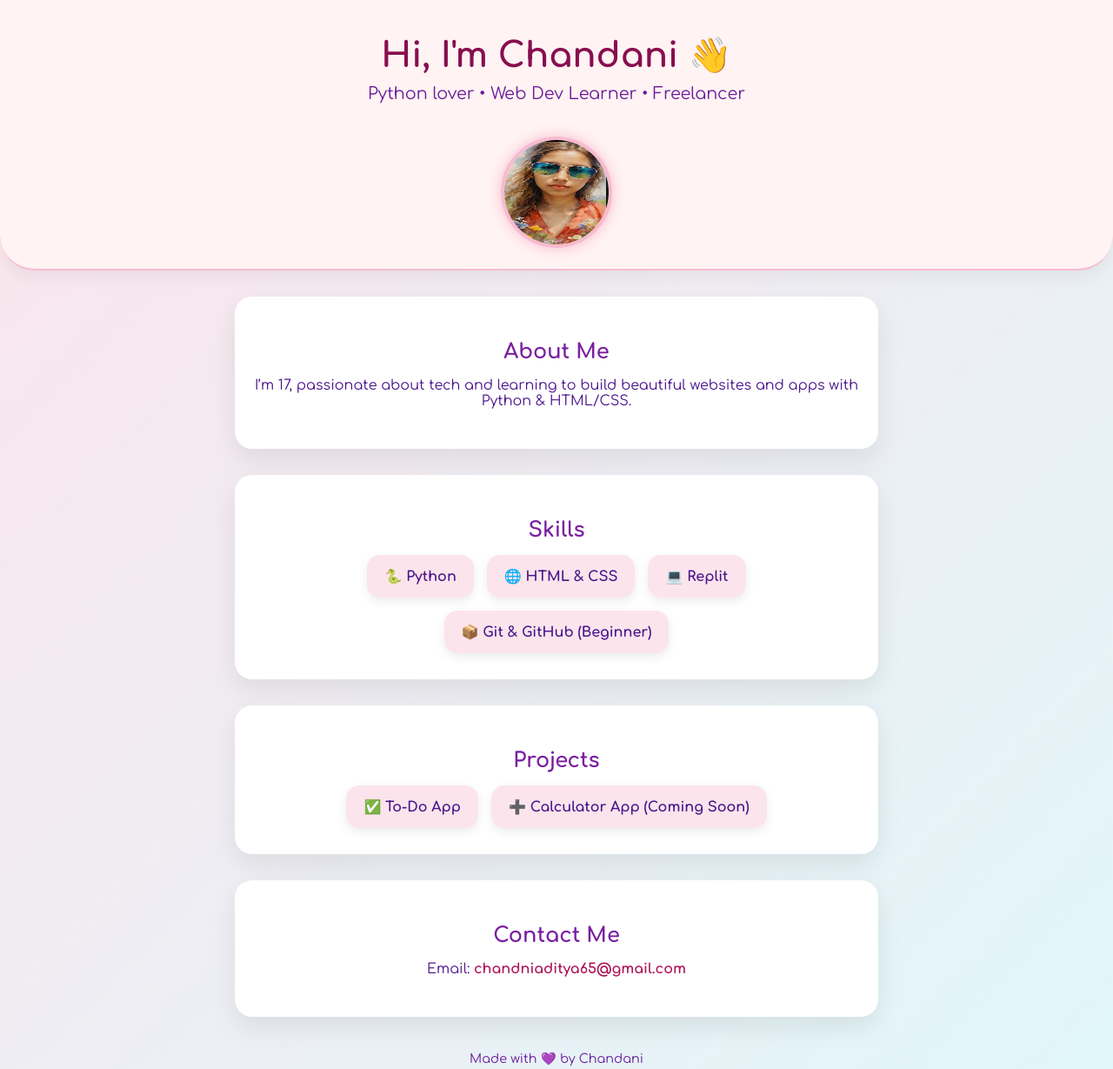
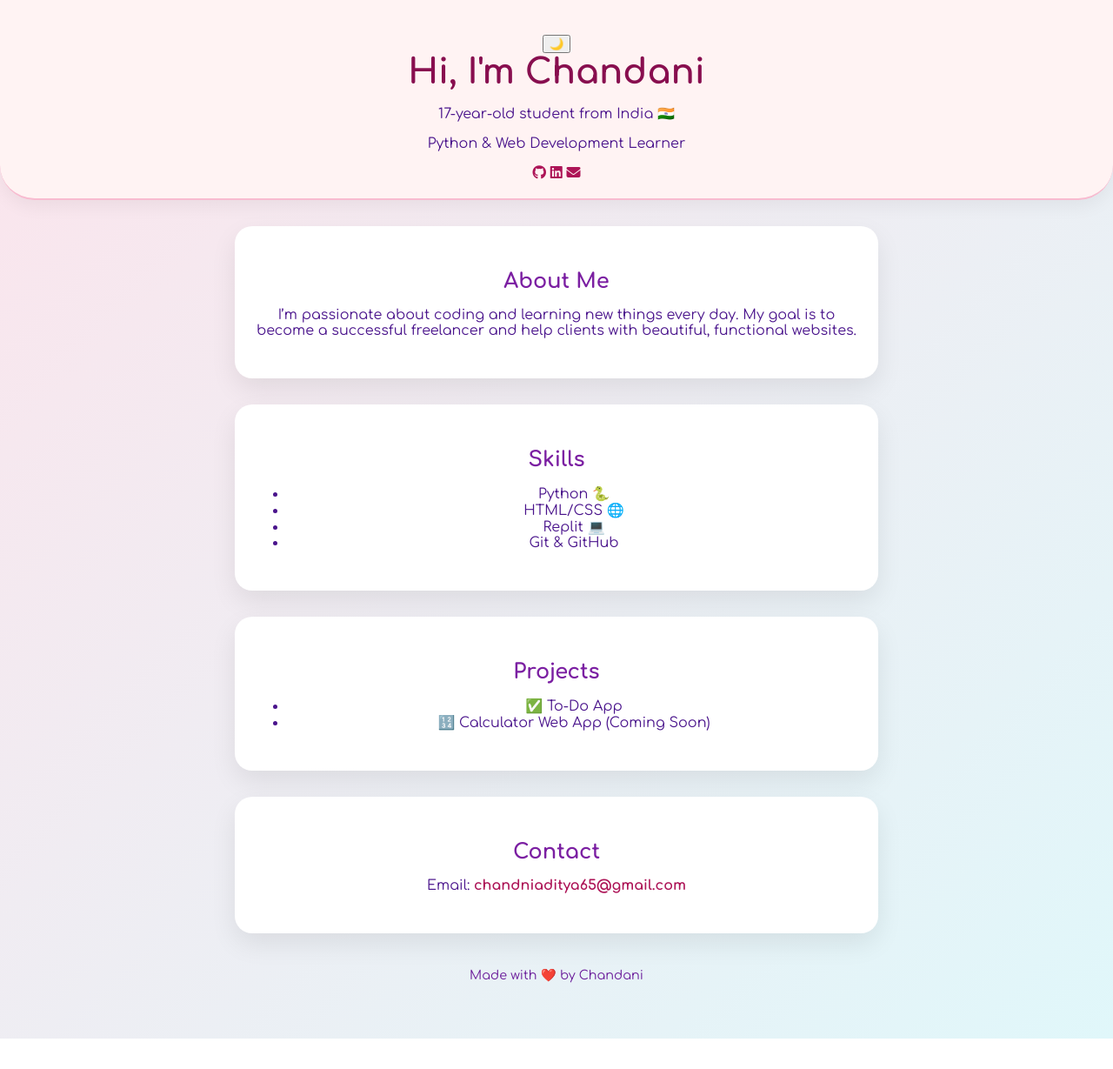
Before and after one commit to Chandani-coder/chandani-coder.github.io, a plain HTML site: page index.html in a window 1280 px wide. Shown: the top 1229 px of the page at 87% size. After the commit the page ends 1194 px from the top, so only its background shows below. Drawn offline with Linux system fonts and the light colour scheme.

Commit message:
Update index.html

```diff
--- a/index.html
+++ b/index.html
@@ -3,47 +3,54 @@
 <head>
   <meta charset="UTF-8" />
   <meta name="viewport" content="width=device-width, initial-scale=1.0"/>
-  <title>Chandani's Portfolio</title>
+  <title>Chandani | Portfolio</title>
   <link rel="stylesheet" href="style.css" />
-  <link href="https://fonts.googleapis.com/css2?family=Comfortaa:wght@400;700&display=swap" rel="stylesheet" />
+  <script defer src="script.js"></script>
+  <link href="https://cdnjs.cloudflare.com/ajax/libs/font-awesome/6.4.0/css/all.min.css" rel="stylesheet"/>
 </head>
 <body>
   <header>
-    <h1>Hi, I'm Chandani 👋</h1>
-    <p class="subtitle">Python lover • Web Dev Learner • Freelancer</p>
-    <img class="profile" src="IMG_20250607_122113_177.jpg" alt="Chandani's photo">
+    <button id="toggle-theme">🌙</button>
+    <h1>Hi, I'm <span class="highlight">Chandani</span></h1>
+    <p>17-year-old student from India 🇮🇳</p>
+    <p>Python & Web Development Learner</p>
+    <div class="social">
+      <a href="https://github.com/chandani-coder" target="_blank"><i class="fab fa-github"></i></a>
+      <a href="https://linkedin.com" target="_blank"><i class="fab fa-linkedin"></i></a>
+      <a href="mailto:chandniaditya65@gmail.com"><i class="fas fa-envelope"></i></a>
+    </div>
   </header>
 
   <section>
     <h2>About Me</h2>
-    <p>I’m 17, passionate about tech and learning to build beautiful websites and apps with Python & HTML/CSS.</p>
+    <p>I’m passionate about coding and learning new things every day. My goal is to become a successful freelancer and help clients with beautiful, functional websites.</p>
   </section>
 
   <section>
     <h2>Skills</h2>
-    <div class="card-container">
-      <div class="card">🐍 Python</div>
-      <div class="card">🌐 HTML & CSS</div>
-      <div class="card">💻 Replit</div>
-      <div class="card">📦 Git & GitHub (Beginner)</div>
-    </div>
+    <ul class="skills">
+      <li>Python 🐍</li>
+      <li>HTML/CSS 🌐</li>
+      <li>Replit 💻</li>
+      <li>Git & GitHub</li>
+    </ul>
   </section>
 
   <section>
     <h2>Projects</h2>
-    <div class="card-container">
-      <div class="card">✅ To-Do App</div>
-      <div class="card">➕ Calculator App (Coming Soon)</div>
-    </div>
+    <ul class="projects">
+      <li>✅ To-Do App</li>
+      <li>🔢 Calculator Web App (Coming Soon)</li>
+    </ul>
   </section>
 
   <section>
-    <h2>Contact Me</h2>
+    <h2>Contact</h2>
     <p>Email: <a href="mailto:chandniaditya65@gmail.com">chandniaditya65@gmail.com</a></p>
   </section>
 
   <footer>
-    <p>Made with 💜 by Chandani</p>
+    <p>Made with ❤️ by Chandani</p>
   </footer>
 </body>
 </html>
```
